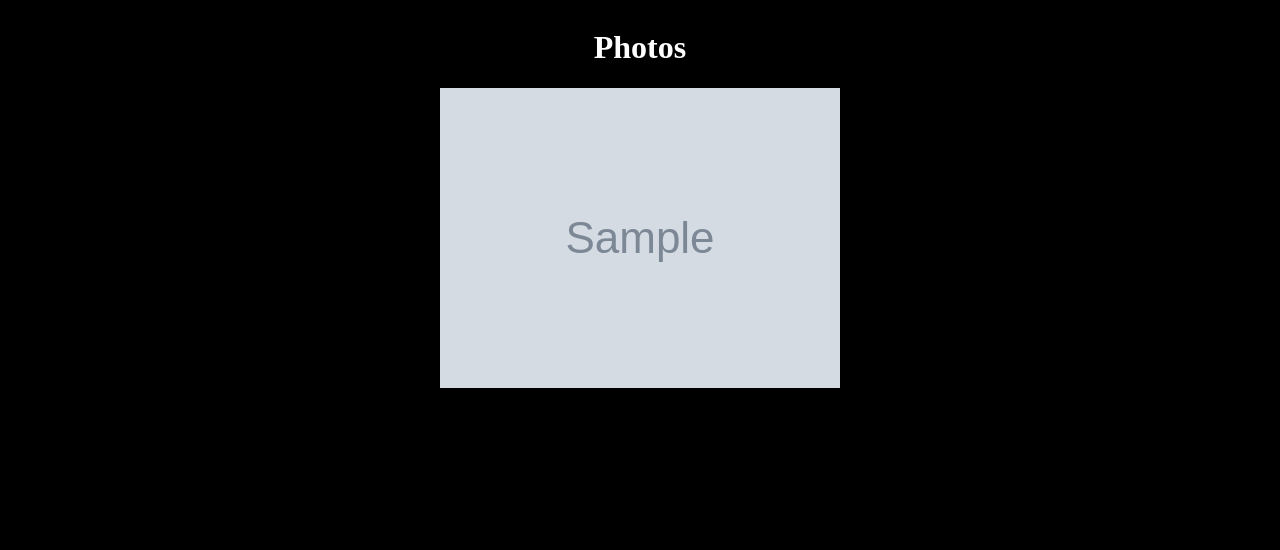
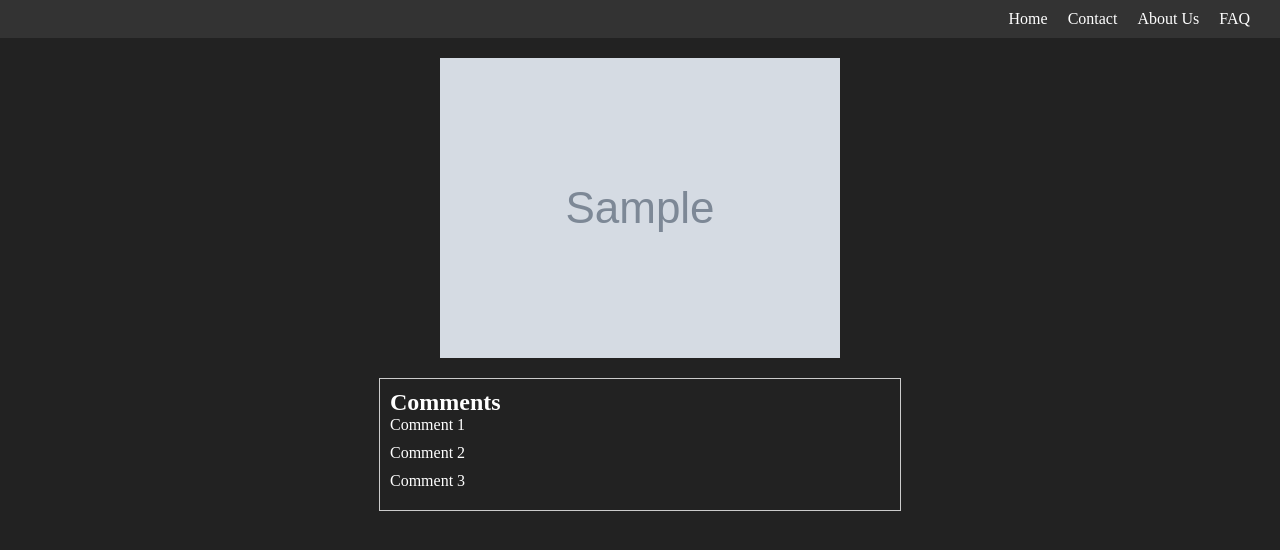
Before and after one commit to Qbpoland/Sadistic, a PHP site: page /frontpage.php in a window 1280 px wide. Shown: the top 550 px of the page. Run offline with PHP 8.4, Linux system fonts and the light colour scheme; tables that the repository leaves empty or names only in its code hold one stand-in row (values such as "Sample post"); grey boxes marked "Sample" are stand-in pictures.

Commit message:
add comment section and nav bar

```diff
--- a/frontpage.php
+++ b/frontpage.php
@@ -7,10 +7,16 @@
     <title>Document</title>
     <link rel="stylesheet" href="style_main.css">
 </head>
-<html>
 <body>
-	<h1 id="Logo">Photos</h1>
-
+<div id="Navtool">
+		<div id="navbar">
+			<a href="#" class="navlink">Home</a>
+			<a href="#" class="navlink">Contact</a>
+			<a href="#" class="navlink">About Us</a>
+			<a href="#" class="navlink">FAQ</a>
+		</div>
+	</div>
+	</div>
 	<?php
 		// Connect to the database
 		$db = new mysqli('localhost', 'root', '', 'cms_js');
@@ -23,8 +29,19 @@
 		while ($row = $result->fetch_assoc()) {
 			$filename = $row['filename'];
 			$url = "img/" . $filename;
-			echo "<img src='$url' alt='$filename'>";
+			echo "<div class='photo'>
+				  <img src='$url' alt='$filename'>
+				  <div class='comments'>
+				    <h2>Comments</h2>
+				    <ul>
+				      <li>Comment 1</li>
+				      <li>Comment 2</li>
+				      <li>Comment 3</li>
+				    </ul>
+				  </div>
+			    </div>";
 		}
 	?>
+
 </body>
 </html>
--- a/style_main.css
+++ b/style_main.css
@@ -1,17 +1,61 @@
-#Logo {
-    text-align: center;
-    color: white;
-
-}
-
-body {
-    background-color: black;
+.photo {
     display: flex;
     flex-direction: column;
     align-items: center;
+    margin: 20px 0;
+  }
+
+  .comments {
+    margin-top: 20px;
+    border: 1px solid #ccc;
+    padding: 10px;
+    width: 80%;
+    max-width: 500px;
+  }
+
+  .comments h2 {
+    margin: 0;
+  }
+
+  .comments ul {
+    list-style: none;
+    margin: 0;
+    padding: 0;
+  }
+
+  .comments li {
+    margin-bottom: 10px;
+  }
+body {
+    background-color: #222;
+    color: #fff;
+    margin-top: 0;
+    margin-left: 0;
+    margin-right: 0;
+
+}
+#Navtool {
+    display: flex;
+    flex-direction: row;
+    align-items: center;
+    justify-content: flex-end;
+    background-color: #333;
+    padding: 10px;
+    position: sticky;
+    top: 0;
+    z-index: 1;
+}
+#navbar {
+    display: flex;
+    flex-direction: row;
 }
 
-img {
-    display: block;
-    margin-bottom: 20px;
+#navbar a {
+    color: white;
+    margin-right: 20px;
+    text-decoration: none;
 }
+
+#navbar a:hover {
+    color: #ddd;
+}
```
